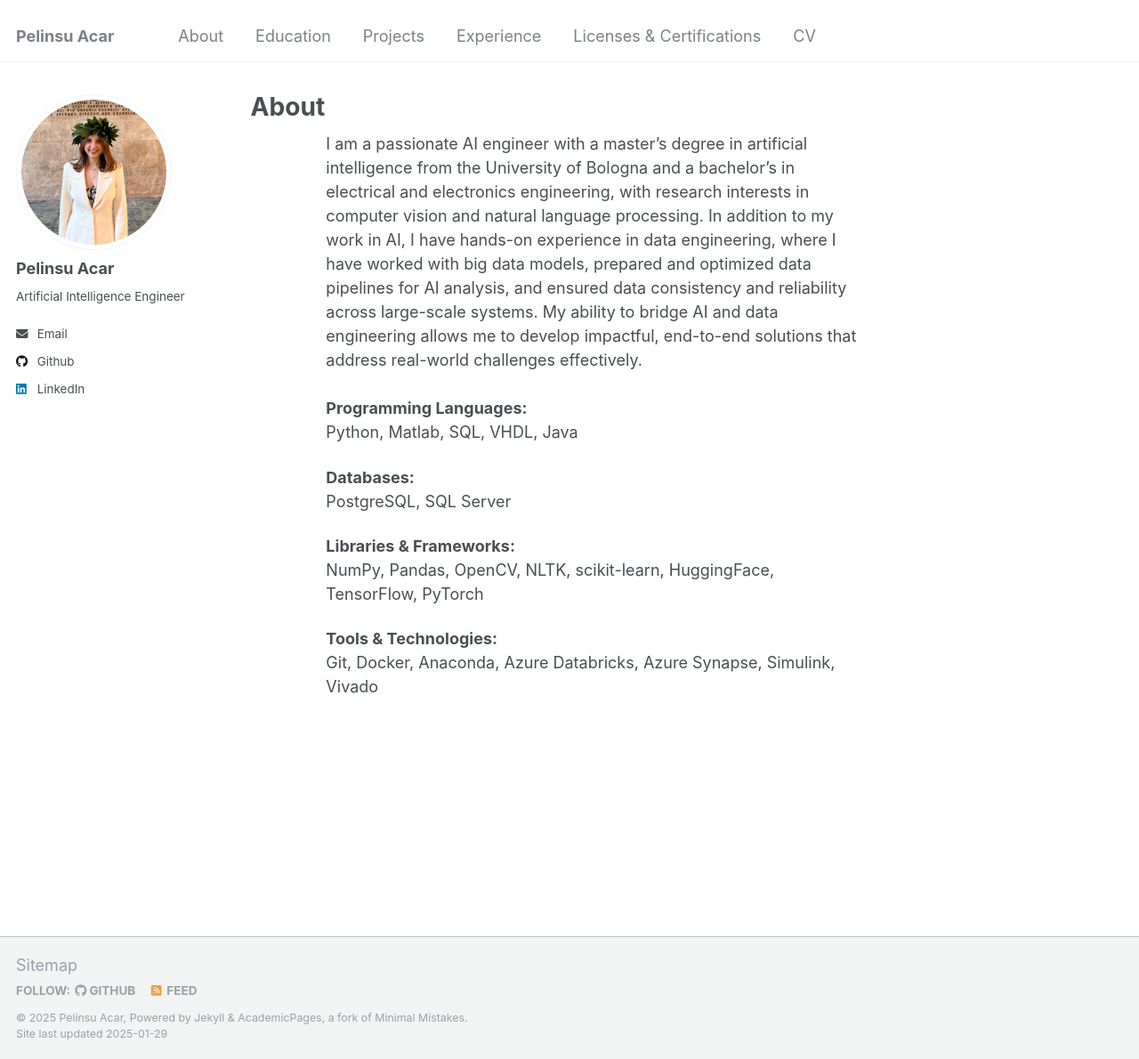
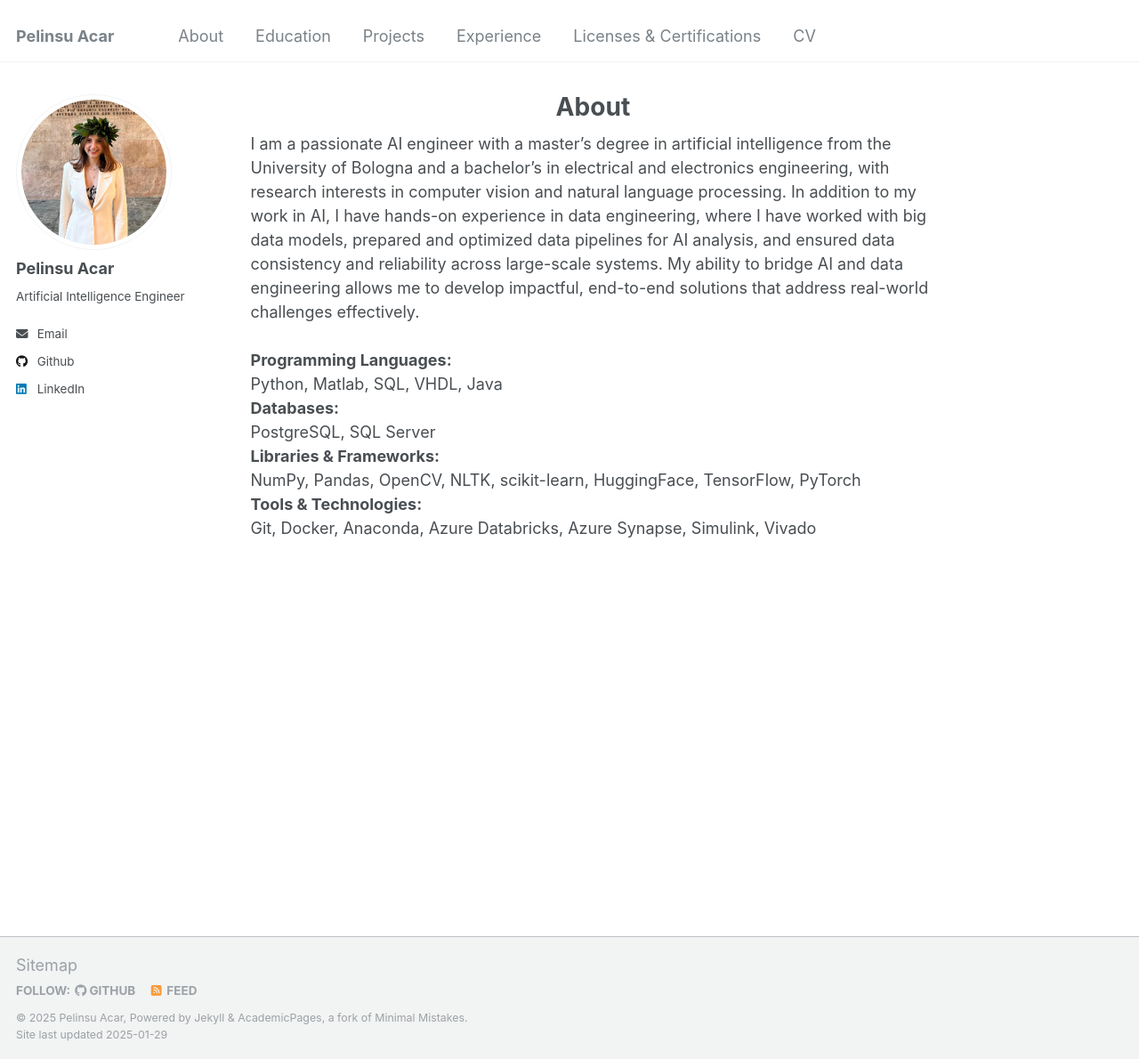
Before and after one commit to pelinsuacar/pelinsuacar.github.io, a Jekyll site: the page built from _pages/about.md, in a window 1280 px wide and 1190 px high. Shown: the whole window at 89% size. Built offline with Jekyll 4.4.1, drawn with Linux system fonts in a browser that asks for light colours.

Commit message:
Update about.md

```diff
--- a/_pages/about.md
+++ b/_pages/about.md
@@ -8,8 +8,17 @@ redirect_from:
   - /about.html
 ---
 
+<style>
+  .page__title {
+    text-align: center;
+  }
+  .content-container p {
+    margin-bottom: 0; /* Removes space below paragraphs */
+  }
+</style>
+
 <div style="display: flex; justify-content: center;">
-  <div style="max-width: 600px; text-align: left;">
+  <div class="content-container" style="max-width: 900px; width: 100%; text-align: left;">
 
     I am a passionate AI engineer with a master’s degree in artificial intelligence from the University of Bologna and a bachelor’s in electrical and electronics engineering, with research interests in computer vision and natural language processing.
 
```
